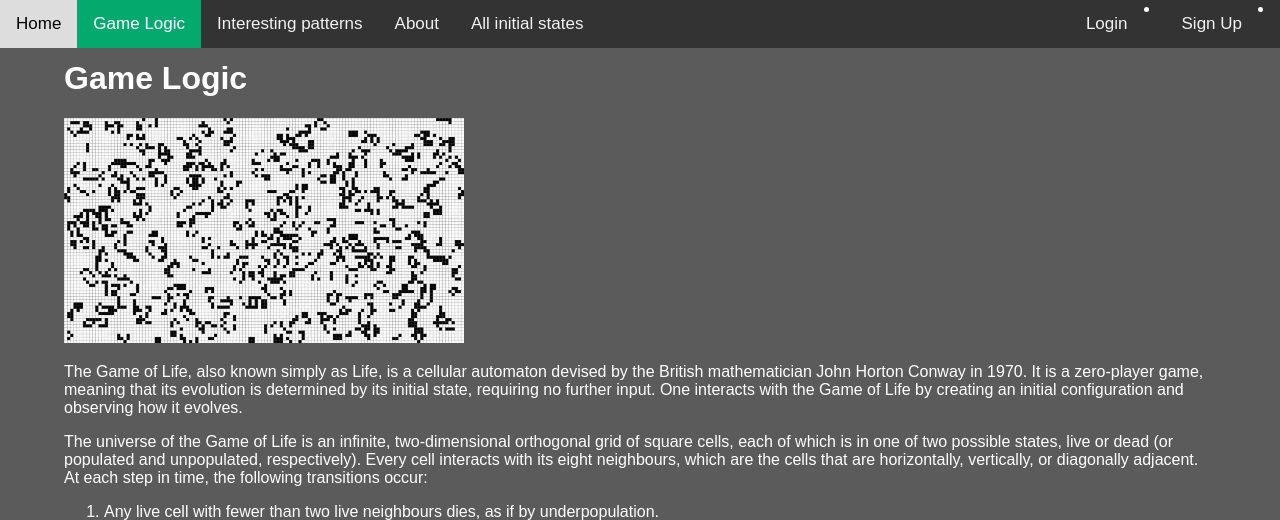
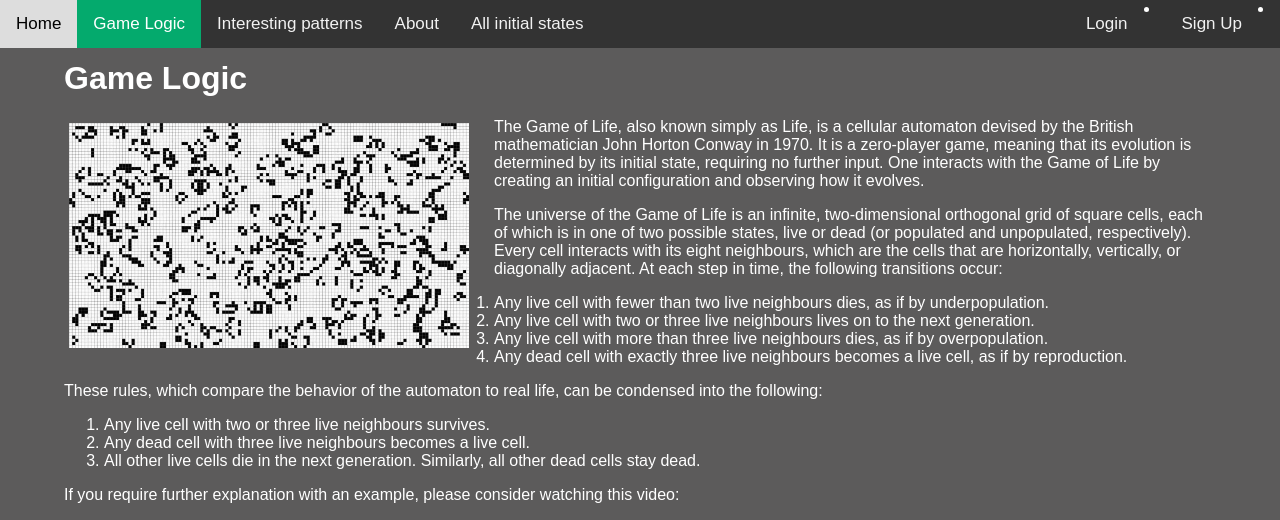
Before and after one commit to GitDavids/WAD2-Game-of-Life-Group-Project, a Django app: page /game_of_life/game_logic/ in a window 1280 px wide. Shown: the top 520 px of the page. Run offline with Django 3.2, Linux system fonts and the light colour scheme.

Commit message:
gamelogic page

```diff
--- a/game_of_life_project/static/css/game_logic.css
+++ b/game_of_life_project/static/css/game_logic.css
@@ -5,6 +5,15 @@
     padding-top: 0;
 
   }
+  .picture_div{
+    float: left;
+    width: 400px;
+    margin: 5px;
+    margin-right: 25px;
+  }
+  .picture{
+    width: 400px;
+  }
   .game_logic a:link { color: #70DB93; }
   .game_logic a:visited { color: #32e4e4; }
   .game_logic a:hover { color: #ee2805; }
--- a/game_of_life_project/templates/game_of_life/game_logic.html
+++ b/game_of_life_project/templates/game_of_life/game_logic.html
@@ -14,8 +14,10 @@
 
     <div class="game_logic">
     <h1>Game Logic</h1>
-        <img src="{% static 'images/game.jpg' %}" alt="Picture" width="400"/>
-    <p>
+    <div class="picture_div">
+        <img src="{% static 'images/game.jpg' %}" alt="Picture" class="picture"/>
+    </div>
+        <p>
         The Game of Life, also known simply as Life, is a cellular automaton devised by
         the British mathematician John Horton Conway in 1970. It is a zero-player game,
         meaning that its evolution is determined by its initial state, requiring no further
```
